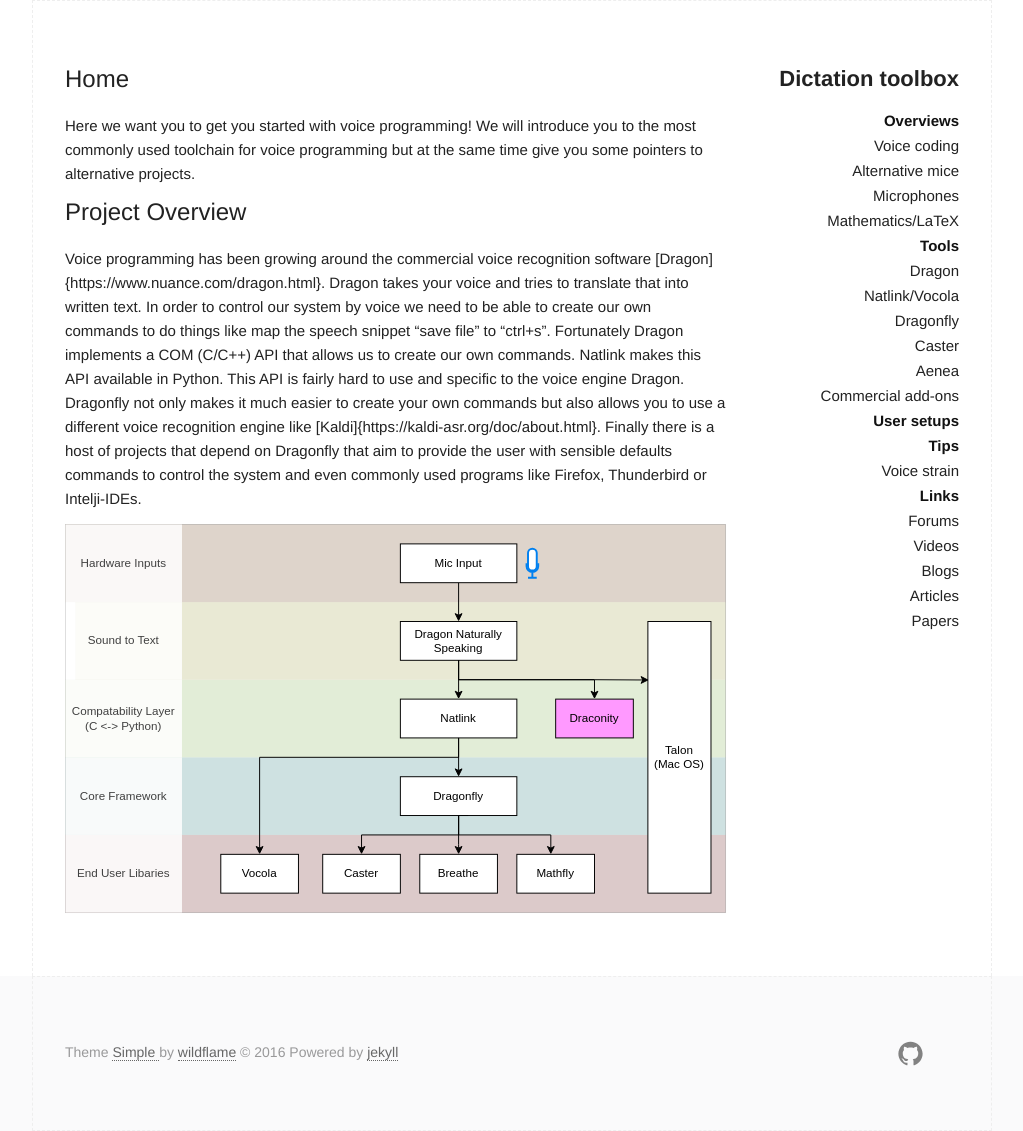
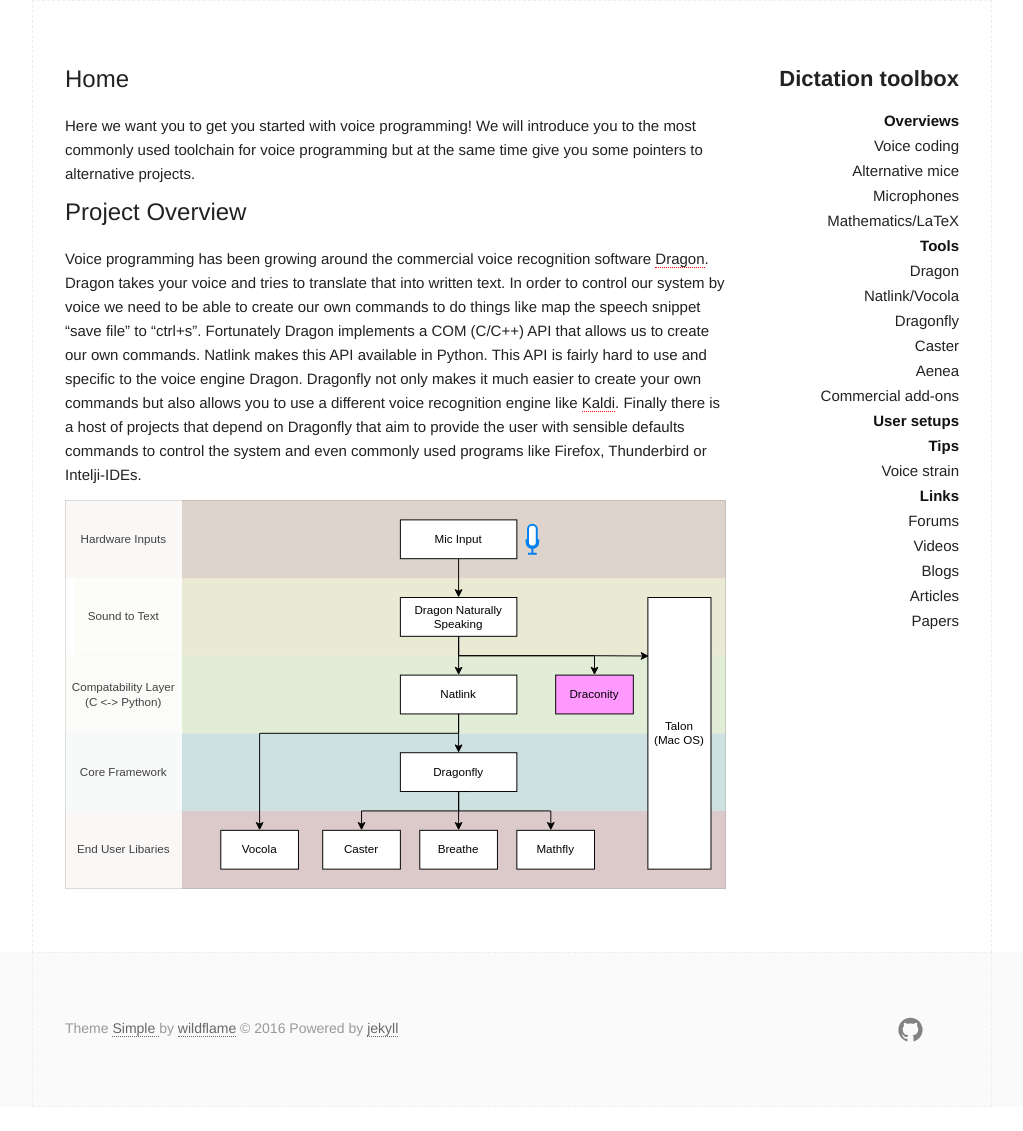
Before and after one commit to dictation-toolbox/dictation-toolbox.org, a Jekyll site: the page built from index.md, in a window 1280 px wide. Shown: the whole page, without its empty margins (128-1151 px from the left). Built offline with Jekyll 4.4.1, drawn with Linux system fonts in a browser that asks for light colours; after the commit the page ends 1107 px from its top, so only the background shows below that.

Commit message:
Fixed link

```diff
--- a/index.md
+++ b/index.md
@@ -6,6 +6,6 @@ title: Home
 Here we want you to get you started with voice programming! We will introduce you to the most commonly used toolchain for voice programming but at the same time give you some pointers  to alternative projects.
 
 # Project Overview
-Voice programming has been  growing around the commercial voice recognition software [Dragon]{https://www.nuance.com/dragon.html}.  Dragon takes your voice and tries to translate that into written text. In order to control our system by voice we need to be able to create our own commands to do things like map the speech snippet "save file" to "ctrl+s". Fortunately Dragon implements a COM (C/C++)  API that allows us to create our own commands. Natlink  makes this   API available in Python. This  API is fairly  hard to use and  specific to the voice engine Dragon. Dragonfly  not only makes  it much easier to create your own commands but also allows you to  use a different voice recognition engine like [Kaldi]{https://kaldi-asr.org/doc/about.html}. Finally there is a host of projects that depend on Dragonfly that aim to provide the user with sensible defaults commands  to control the system and even commonly used programs like Firefox, Thunderbird or Intelji-IDEs.
+Voice programming has been  growing around the commercial voice recognition software [Dragon](https://www.nuance.com/dragon.html).  Dragon takes your voice and tries to translate that into written text. In order to control our system by voice we need to be able to create our own commands to do things like map the speech snippet "save file" to "ctrl+s". Fortunately Dragon implements a COM (C/C++)  API that allows us to create our own commands. Natlink  makes this   API available in Python. This  API is fairly  hard to use and  specific to the voice engine Dragon. Dragonfly  not only makes  it much easier to create your own commands but also allows you to  use a different voice recognition engine like [Kaldi](https://kaldi-asr.org/doc/about.html). Finally there is a host of projects that depend on Dragonfly that aim to provide the user with sensible defaults commands  to control the system and even commonly used programs like Firefox, Thunderbird or Intelji-IDEs.
 
  <img src="{{ site.baseurl }}/assets/img/voicecoding_landscape.svg"  >
```
